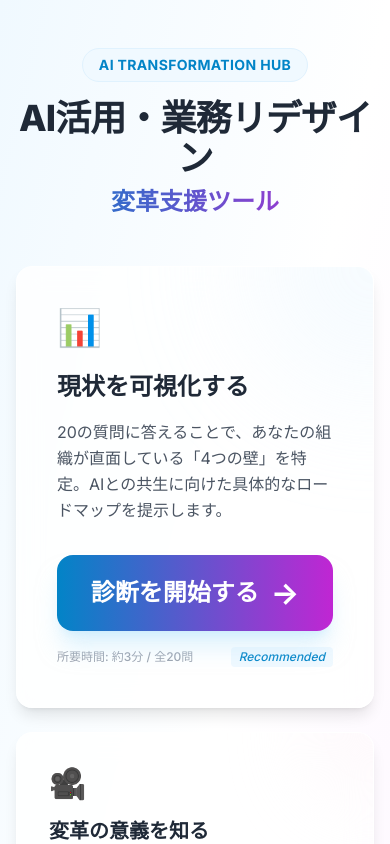
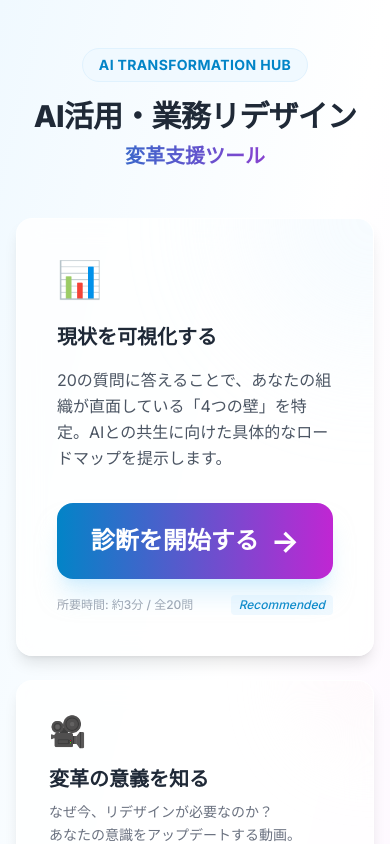
Before and after one commit to kimura-star-system/ai-redesign-diagnostic, a React (Vite) app: page / in a window 390 px wide. Shown: the top 844 px of the page. Built offline with nearby package versions, Linux system fonts and the light colour scheme.

Commit message:
UI: Optimize font sizes for mobile to ensure headings fit on one line

```diff
--- a/src/components/FreeInputScreen.tsx
+++ b/src/components/FreeInputScreen.tsx
@@ -22,7 +22,7 @@ function FreeInputScreen({ onComplete, onBack }: FreeInputScreenProps) {
             >
                 <div className="absolute top-0 left-0 w-full h-2 bg-gradient-to-r from-brand-400 to-accent-400" />
 
-                <h2 className="text-2xl md:text-3xl font-bold text-gray-800 mb-6 text-center">
+                <h2 className="text-xl md:text-3xl font-bold text-gray-800 mb-6 text-center">
                     最後に、一言だけ教えてください
                 </h2>
 
--- a/src/components/QuestionScreen.tsx
+++ b/src/components/QuestionScreen.tsx
@@ -102,7 +102,7 @@ function QuestionScreen({ onComplete }: QuestionScreenProps) {
               </div>
 
               {/* 質問文 */}
-              <h2 className="text-2xl md:text-3xl font-bold text-gray-800 mb-12 text-center leading-relaxed">
+              <h2 className="text-xl md:text-3xl font-bold text-gray-800 mb-12 text-center leading-relaxed">
                 {currentQuestion.text}
               </h2>
 
--- a/src/components/ResultScreen.tsx
+++ b/src/components/ResultScreen.tsx
@@ -61,11 +61,11 @@ function ResultScreen({ answers, freeText = '', onRestart }: ResultScreenProps)
 
           <div className="relative z-10 text-center">
             <p className="text-lg font-medium mb-3 opacity-90 tracking-wider">DIAGNOSTIC RESULT</p>
-            <h1 className="text-3xl md:text-5xl font-bold mb-6 drop-shadow-sm">
+            <h1 className="text-2xl md:text-5xl font-bold mb-6 drop-shadow-sm">
               {bottleneckAxis === 'none' ? 'おめでとうございます！' : 'あなたの最大のボトルネックは'}
             </h1>
             <div className="bg-white/20 backdrop-blur-md border border-white/30 rounded-2xl py-8 px-10 inline-block shadow-lg">
-              <p className="text-4xl md:text-6xl font-black tracking-tight">
+              <p className="text-3xl md:text-6xl font-black tracking-tight">
                 {AXIS_LABELS[bottleneckAxis]}
               </p>
             </div>
--- a/src/components/StartScreen.tsx
+++ b/src/components/StartScreen.tsx
@@ -22,10 +22,10 @@ function StartScreen({ onStart }: StartScreenProps) {
           <span className="inline-block px-4 py-1.5 rounded-full bg-brand-50 text-brand-600 text-sm font-bold tracking-wide mb-4 border border-brand-100">
             AI TRANSFORMATION HUB
           </span>
-          <h1 className="text-4xl md:text-5xl font-black text-gray-800 mb-2 tracking-tight">
+          <h1 className="text-3xl md:text-5xl font-black text-gray-800 mb-2 tracking-tight">
             AI活用・業務リデザイン
           </h1>
-          <h2 className="text-2xl md:text-3xl font-bold text-gradient">
+          <h2 className="text-xl md:text-3xl font-bold text-gradient">
             変革支援ツール
           </h2>
         </motion.div>
@@ -45,7 +45,7 @@ function StartScreen({ onStart }: StartScreenProps) {
 
               <div className="relative z-10">
                 <div className="text-4xl mb-6">📊</div>
-                <h3 className="text-2xl md:text-3xl font-black text-gray-800 mb-4">
+                <h3 className="text-xl md:text-3xl font-black text-gray-800 mb-4">
                   現状を可視化する
                 </h3>
                 <p className="text-gray-600 leading-relaxed mb-8 max-w-md">
```
